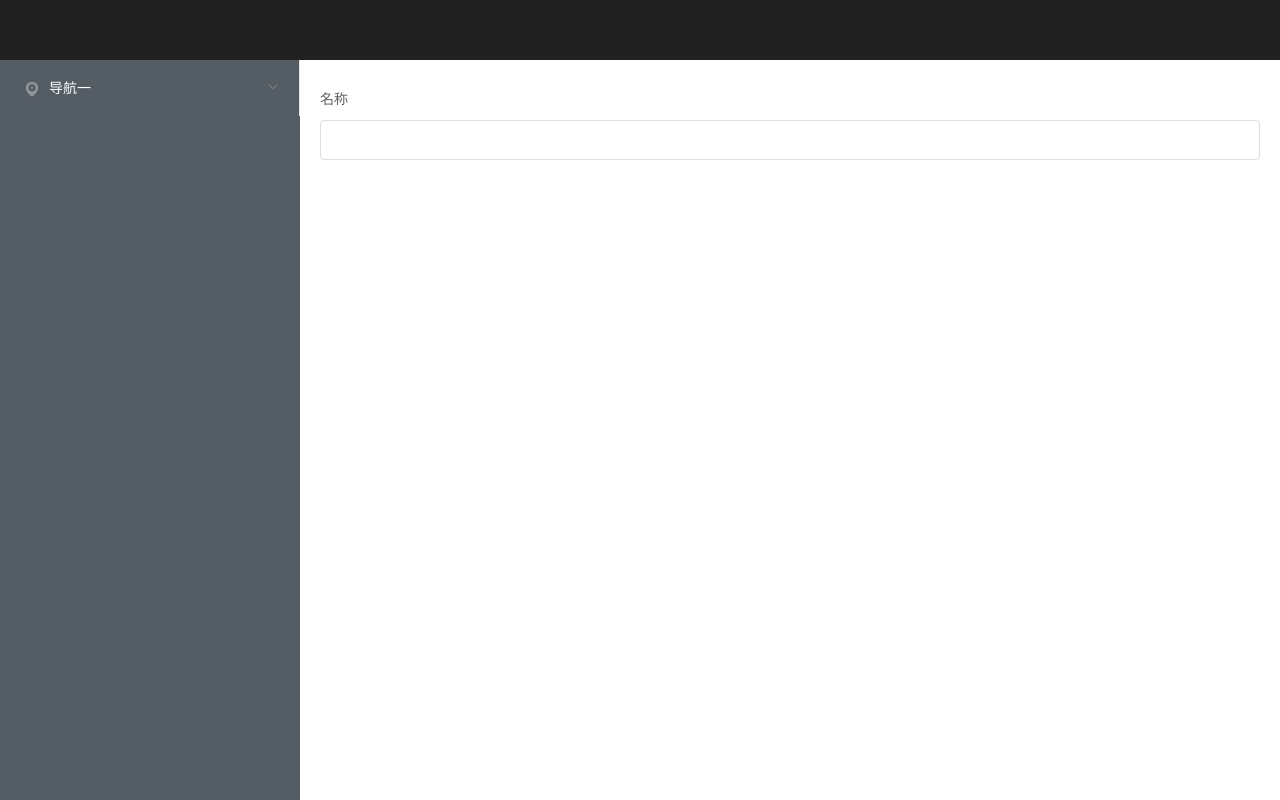
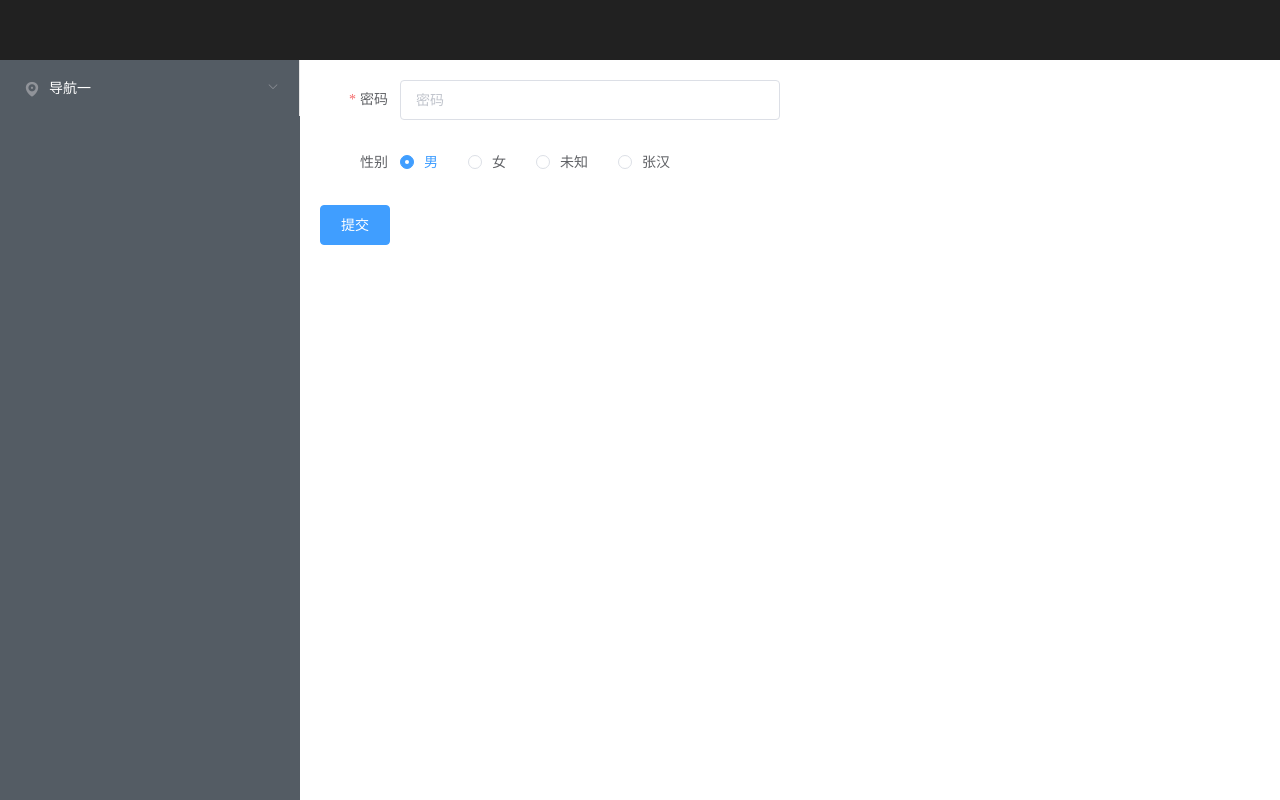
Before and after one commit to wtdtcwsws/cyshop_vue, a Vue app: page /wutong in a window 1280 px wide. Built offline with nearby package versions, Linux system fonts and the light colour scheme.

Commit message:
RadioGroup

```diff
--- a/src/components/InputGroup.vue
+++ b/src/components/InputGroup.vue
@@ -1,10 +1,10 @@
 <template>
-    <el-form :label-position="labelPosition" label-width="80px" :model="formLabelAlign">
-        <el-form>
-            <el-form-item label="名称">
-                <el-input v-model="formLabelAlign.name"></el-input>
+    <el-form :rules="rules" ref="formName" :label-position="labelPosition" label-width="80px" :model="formLabelAlign">
+            <el-form-item :label="labelText" prop="name">
+
+                <el-input v-if="" name="name" v-model="formLabelAlign.name"  :type="type" :placeholder="placeholder" show-password></el-input>
             </el-form-item>
-        </el-form>
+        <!--<el-button type="primary" @click="submitForm" >提交</el-button>-->
     </el-form>
 
 </template>
@@ -12,17 +12,69 @@
 <script>
     export default {
         name:'InputGroup',
+        // mounted(){
+        //     this.rules.name={
+        //      required: true, message: this.validRules.message, trigger: this.validRules.trigger
+        //     }
+        // },
         data() {
             return {
                 labelPosition: 'right',
                 formLabelAlign: {
                     name: ''
                 }
+                ,
+                rules: {
+                    name:[
+                        { required: true, message: this.validRules.message, trigger: this.validRules.trigger }
+                    ]
+                }
             };
+        },
+        methods: {
+            submitForm() {
+                let vm = this;
+                vm.$refs['formName'].validate((valid) => {
+                    if (valid) {
+                        alert('submit!');
+                    } else {
+                        console.log('error submit!!');
+                        return false;
+                    }
+                });
+            }
+            // ,
+            // loadRules(){
+            //     // rules.name={
+            //     //        required: true, message: "122221", trigger: 'blur'
+            //     // }
+            //     this.labelPosition="left"
+            // }
+        },
+        props:{
+            labelText:String,
+            type:String,
+            placeholder:String,
+            eye:{
+                type:Boolean,
+                default:false
+            },
+            validRules:{
+                    type:Object,
+                    default(){
+                        return{
+                            message:"必填",
+                            trigger:'blur'
+                        }
+                    }
+
+            }
         }
     }
 </script>
 
 <style scoped>
-
+    .el-form{
+        width: 460px;
+    }
 </style>
--- /dev/null
+++ b/src/components/RadioGroup.vue
@@ -0,0 +1,36 @@
+<template>
+    <div>
+        <el-form-item :label=fItem.label >
+            <el-radio :name=fItem.name v-for='(n,i) in items' v-model="radio" :label="i">{{n.name}}</el-radio>
+        </el-form-item>
+    </div>
+
+</template>
+
+<script>
+    export default {
+        name: "RadioGroup",
+        data () {
+            return {
+                radio: 0
+            };
+        },
+        props:{
+            items:Array,
+            fItem:{
+                type:Object
+                ,
+                default(){
+                    return{
+                        name:"name",
+                        label:"标签"
+                    }
+                }
+            }
+        }
+    }
+</script>
+
+<style scoped>
+
+</style>
--- a/src/views/Login.vue
+++ b/src/views/Login.vue
@@ -52,7 +52,7 @@
                         // required: true,
                         trigger: 'blur',
                         // message:"验证码必填",
-                        validator:  (rules, value, callback) =>{
+                        validator:(rules, value, callback) =>{
                             console.log(rules);
                             console.log(value);
                             console.log(callback);
--- a/src/views/Main.vue
+++ b/src/views/Main.vue
@@ -22,6 +22,7 @@
         name: "Main",
         components:{
             nvabar:nvabar
+
         }
     }
 </script>
--- a/src/views/WuTong.vue
+++ b/src/views/WuTong.vue
@@ -1,13 +1,40 @@
 <template>
-    <InputGroup></InputGroup>
+    <el-form label-width="80px" >
+        <InputGroup labelText="密码" :validRules="validRules" placeholder="密码" type="password"></InputGroup>
+        <RadioGroup :items="items" :fItem='fItem'  />
+        <el-button type="primary" >提交</el-button>
+    </el-form>
 </template>
 
 <script>
     import InputGroup from '@/components/InputGroup.vue'
+    import RadioGroup from '@/components/RadioGroup.vue'
     export default {
         name: "WuTong",
         components:{
-            InputGroup
+            InputGroup,
+            RadioGroup
+        },
+        data(){
+            return{
+                validRules:{
+                    message:"密码必填",
+                    trigger:'blur'
+                },
+                items:[
+                    {name:'男'},
+                    {name:'女'},
+                    {name:'未知'},
+                    {name:'张汉'}
+                ],
+                fItem:{
+                    label:"性别",
+                    name:"sex"
+                }
+            }
+        },
+        methods:{
+
         }
     }
 </script>
```
